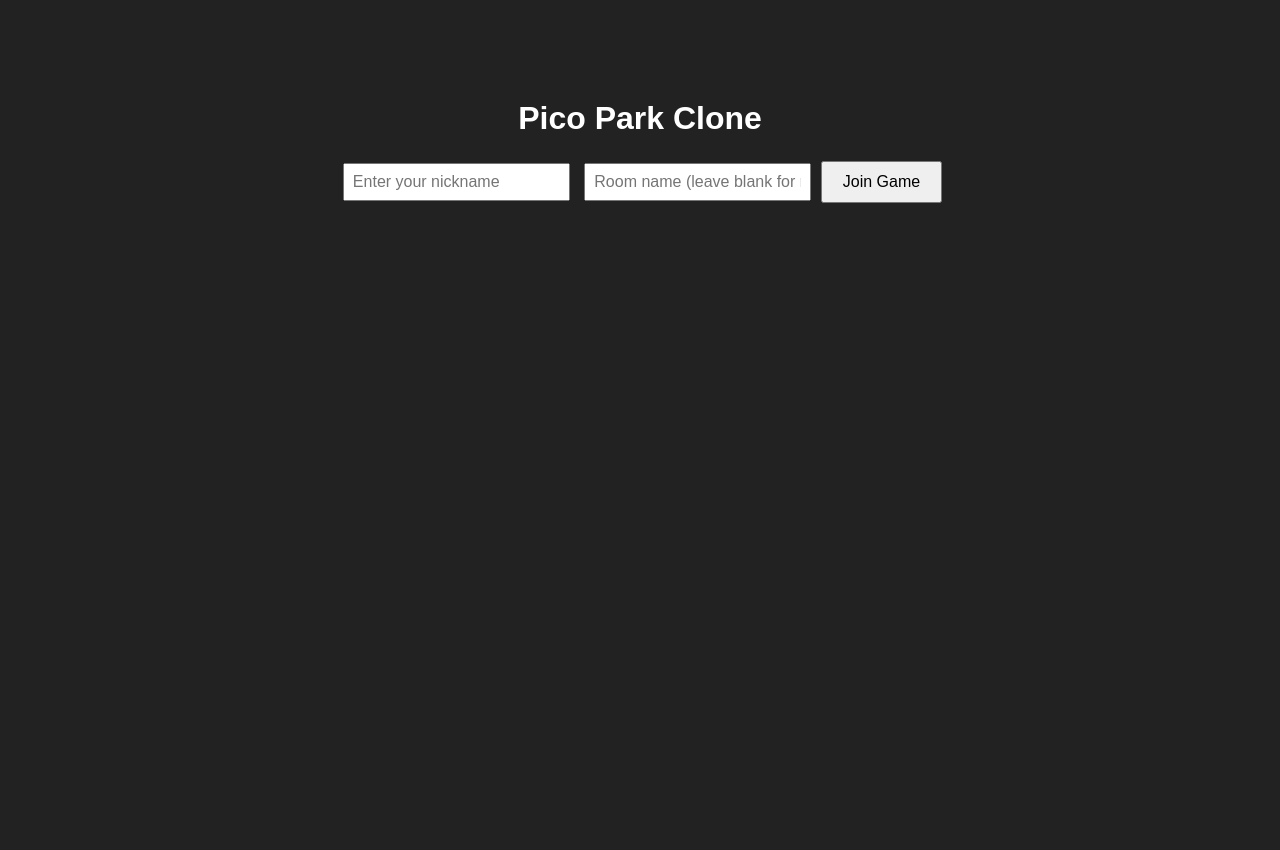
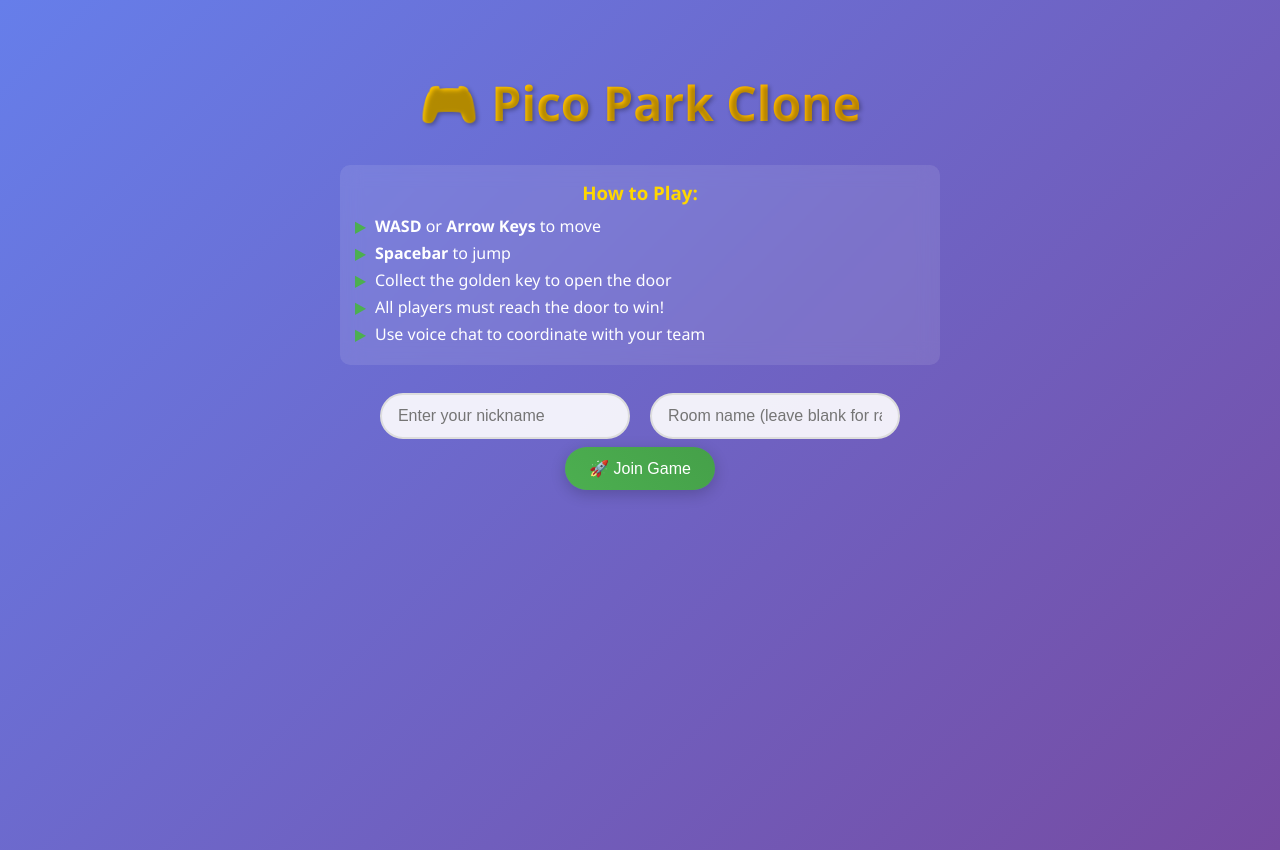
Before and after one commit to Kashyap-Roy/KR-Projects, a Flask app: page / in a window 1280 px wide. Before the commit the page ends 203 px from the top, so only its background shows below. Run offline with Flask 3, Linux system fonts and the light colour scheme; some libraries are stand-ins or nearby versions.

Commit message:
Major game improvements

```diff
--- a/app.py
+++ b/app.py
@@ -79,49 +79,73 @@ def handle_move(data):
         return
     player = rooms[room]['players'][request.sid]
     state = rooms[room]
+
     # Update player velocity based on input
     player['vx'] = data.get('vx', 0)
     if data.get('jump') and player['on_ground']:
-        player['vy'] = -12
+        player['vy'] = -15  # Increased jump power
         player['on_ground'] = False
+
+    # Better physics with air resistance
+    if not player['on_ground']:
+        player['vx'] *= 0.95  # Air resistance
+
     # Simple physics
     player['x'] += player['vx']
-    player['vy'] += 0.7  # gravity
-    player['y'] += player['vy']
-    # Platform collision
+    player['vy'] += 0.8  # Slightly stronger gravity
+
+    # Keep player in bounds
+    if player['x'] < 0:
+        player['x'] = 0
+        player['vx'] = 0
+    elif player['x'] > 760:  # 800 - 40 (player width)
+        player['x'] = 760
+        player['vx'] = 0
+
+    # Platform collision with better detection
     player['on_ground'] = False
     for plat in state['platforms']:
-        if (player['x'] + 40 > plat['x'] and player['x'] < plat['x'] + plat['width'] and
-            player['y'] + 40 >= plat['y'] and player['y'] + 40 - player['vy'] < plat['y']):
+        # Check if player is above platform and falling
+        if (player['x'] + 40 > plat['x'] and
+            player['x'] < plat['x'] + plat['width'] and
+            player['y'] + 40 >= plat['y'] and
+            player['y'] + 40 - player['vy'] < plat['y']):
+
             player['y'] = plat['y'] - 40
             player['vy'] = 0
             player['on_ground'] = True
-    # Key collection
+            break
+
+    # Key collection with better collision
     key = state['key']
-    if not key['collected'] and abs(player['x'] - key['x']) < 40 and abs(player['y'] - key['y']) < 40:
+    if not key['collected'] and abs(player['x'] - key['x']) < 30 and abs(player['y'] - key['y']) < 30:
         key['collected'] = True
+        key['collectedBy'] = request.sid  # Track who collected it
         state['key_collected'] = True
         state['door']['open'] = True
         state['door_open'] = True
-    # Door check
+
+    # Door check with better collision
     door = state['door']
-    if door['open'] and abs(player['x'] - door['x']) < 40 and abs(player['y'] - door['y']) < 60:
+    if door['open'] and abs(player['x'] - door['x']) < 30 and abs(player['y'] - door['y']) < 60:
         state['at_door'].add(request.sid)
     else:
         state['at_door'].discard(request.sid)
+
     # Win check
     if door['open'] and len(state['at_door']) == len(state['players']) and len(state['players']) > 0:
         emit('win', {}, room=room)
-        # Reset game state for replay
+        # Reset game state for replay with new level
         platforms = generate_platforms()
         key_plat = get_random_platform(platforms)
         door_plat = get_random_platform(platforms)
-        state['key'] = {'x': key_plat['x'] + key_plat['width']//2 - 15, 'y': key_plat['y'] - 30, 'collected': False}
+        state['key'] = {'x': key_plat['x'] + key_plat['width']//2 - 15, 'y': key_plat['y'] - 30, 'collected': False, 'collectedBy': None}
         state['key_collected'] = False
         state['door'] = {'x': door_plat['x'] + door_plat['width']//2 - 20, 'y': door_plat['y'] - 60, 'open': False}
         state['door_open'] = False
         state['at_door'] = set()
         state['platforms'] = platforms
+
     send_game_state(room)
 
 @socketio.on('disconnect')
--- a/static/game.js
+++ b/static/game.js
@@ -14,44 +14,244 @@ let key = null;
 let door = null;
 let win = false;
 let platforms = [];
+let particles = [];
+let gameTime = 0;
 
 const canvas = document.getElementById('gameCanvas');
 const ctx = canvas.getContext('2d');
 
+// Player sprites and animations
+const playerSprites = {
+    idle: { frames: 4, speed: 0.1 },
+    walk: { frames: 6, speed: 0.15 },
+    jump: { frames: 2, speed: 0.1 }
+};
+
+function drawPlayer(player, isMe = false) {
+    const spriteSize = 32;
+    const scale = 1.5;
+
+    // Determine animation state
+    let animState = 'idle';
+    if (!player.on_ground) animState = 'jump';
+    else if (Math.abs(player.vx) > 0.1) animState = 'walk';
+
+    const anim = playerSprites[animState];
+    const frame = Math.floor(gameTime * anim.speed) % anim.frames;
+
+    // Draw player body with better graphics
+    ctx.save();
+    ctx.translate(player.x + 20, player.y + 20);
+
+    // Flip sprite based on direction
+    if (player.vx < 0) ctx.scale(-1, 1);
+
+    // Draw shadow
+    ctx.fillStyle = 'rgba(0,0,0,0.3)';
+    ctx.fillRect(-15, 15, 30, 8);
+
+    // Draw body
+    ctx.fillStyle = player.color;
+    ctx.fillRect(-12, -12, 24, 24);
+
+    // Draw eyes
+    ctx.fillStyle = '#fff';
+    ctx.fillRect(-8, -8, 4, 4);
+    ctx.fillRect(4, -8, 4, 4);
+    ctx.fillStyle = '#000';
+    ctx.fillRect(-6, -6, 2, 2);
+    ctx.fillRect(6, -6, 2, 2);
+
+    // Draw mouth
+    if (animState === 'walk') {
+        ctx.fillStyle = '#000';
+        ctx.fillRect(-4, 2, 8, 2);
+    }
+
+    // Highlight for current player
+    if (isMe) {
+        ctx.strokeStyle = '#fff';
+        ctx.lineWidth = 2;
+        ctx.strokeRect(-15, -15, 30, 30);
+    }
+
+    ctx.restore();
+
+    // Draw nickname
+    ctx.fillStyle = '#fff';
+    ctx.font = 'bold 14px Arial';
+    ctx.textAlign = 'center';
+    ctx.fillText(player.nickname, player.x + 20, player.y - 10);
+
+    // Draw key indicator
+    if (key && key.collected && key.collectedBy === player.sid) {
+        ctx.fillStyle = '#FFD700';
+        ctx.fillRect(player.x + 25, player.y - 5, 8, 8);
+    }
+}
+
+function drawPlatform(platform) {
+    // Draw platform with gradient and border
+    const gradient = ctx.createLinearGradient(platform.x, platform.y, platform.x, platform.y + platform.height);
+    gradient.addColorStop(0, '#666');
+    gradient.addColorStop(1, '#444');
+
+    ctx.fillStyle = gradient;
+    ctx.fillRect(platform.x, platform.y, platform.width, platform.height);
+
+    // Draw border
+    ctx.strokeStyle = '#333';
+    ctx.lineWidth = 2;
+    ctx.strokeRect(platform.x, platform.y, platform.width, platform.height);
+
+    // Draw platform texture
+    ctx.fillStyle = 'rgba(255,255,255,0.1)';
+    for (let i = 0; i < platform.width; i += 20) {
+        ctx.fillRect(platform.x + i, platform.y + 5, 15, 2);
+    }
+}
+
+function drawKey() {
+    if (key && !key.collected) {
+        // Draw key with glow effect
+        ctx.save();
+        ctx.shadowColor = '#FFD700';
+        ctx.shadowBlur = 10;
+
+        // Key body
+        ctx.fillStyle = '#FFD700';
+        ctx.fillRect(key.x + 5, key.y + 10, 20, 10);
+
+        // Key head
+        ctx.beginPath();
+        ctx.arc(key.x + 15, key.y + 15, 8, 0, Math.PI * 2);
+        ctx.fill();
+
+        // Key teeth
+        ctx.fillStyle = '#B8860B';
+        ctx.fillRect(key.x + 8, key.y + 12, 3, 6);
+        ctx.fillRect(key.x + 12, key.y + 12, 3, 6);
+
+        ctx.restore();
+
+        // Floating animation
+        key.y += Math.sin(gameTime * 0.005) * 0.5;
+    }
+}
+
+function drawDoor() {
+    if (door && door.open) {
+        // Draw door with better graphics
+        ctx.fillStyle = '#8B4513';
+        ctx.fillRect(door.x, door.y, 40, 60);
+
+        // Door frame
+        ctx.strokeStyle = '#654321';
+        ctx.lineWidth = 3;
+        ctx.strokeRect(door.x, door.y, 40, 60);
+
+        // Door knob
+        ctx.fillStyle = '#FFD700';
+        ctx.beginPath();
+        ctx.arc(door.x + 30, door.y + 30, 5, 0, Math.PI * 2);
+        ctx.fill();
+
+        // Glow effect
+        ctx.shadowColor = '#00FF00';
+        ctx.shadowBlur = 15;
+        ctx.fillStyle = 'rgba(0,255,0,0.3)';
+        ctx.fillRect(door.x - 10, door.y - 10, 60, 80);
+        ctx.shadowBlur = 0;
+    }
+}
+
+function createParticle(x, y, color, vx, vy) {
+    particles.push({
+        x, y, vx, vy,
+        life: 1.0,
+        color: color
+    });
+}
+
+function updateParticles() {
+    for (let i = particles.length - 1; i >= 0; i--) {
+        const p = particles[i];
+        p.x += p.vx;
+        p.y += p.vy;
+        p.vy += 0.1; // gravity
+        p.life -= 0.02;
+
+        if (p.life <= 0) {
+            particles.splice(i, 1);
+        }
+    }
+}
+
+function drawParticles() {
+    particles.forEach(p => {
+        ctx.save();
+        ctx.globalAlpha = p.life;
+        ctx.fillStyle = p.color;
+        ctx.fillRect(p.x, p.y, 4, 4);
+        ctx.restore();
+    });
+}
+
 function drawGame() {
-    ctx.clearRect(0, 0, canvas.width, canvas.height);
+    gameTime += 1;
+
+    // Clear with gradient background
+    const gradient = ctx.createLinearGradient(0, 0, 0, canvas.height);
+    gradient.addColorStop(0, '#87CEEB');
+    gradient.addColorStop(1, '#98FB98');
+    ctx.fillStyle = gradient;
+    ctx.fillRect(0, 0, canvas.width, canvas.height);
+
+    // Draw clouds
+    ctx.fillStyle = 'rgba(255,255,255,0.7)';
+    for (let i = 0; i < 3; i++) {
+        const x = (gameTime * 0.1 + i * 300) % (canvas.width + 100) - 50;
+        ctx.beginPath();
+        ctx.arc(x, 50 + i * 30, 30, 0, Math.PI * 2);
+        ctx.arc(x + 25, 50 + i * 30, 25, 0, Math.PI * 2);
+        ctx.arc(x + 50, 50 + i * 30, 20, 0, Math.PI * 2);
+        ctx.fill();
+    }
+
     // Draw platforms
-    ctx.fillStyle = '#888';
-    for (const plat of platforms) {
-        ctx.fillRect(plat.x, plat.y, plat.width, plat.height);
-    }
+    platforms.forEach(drawPlatform);
+
     // Draw key
-    if (key && !key.collected) {
-        ctx.fillStyle = '#FFD700';
-        ctx.fillRect(key.x, key.y, 30, 30);
-        ctx.strokeStyle = '#B8860B';
-        ctx.strokeRect(key.x, key.y, 30, 30);
-    }
+    drawKey();
+
     // Draw door
-    if (door && door.open) {
-        ctx.fillStyle = '#964B00';
-        ctx.fillRect(door.x, door.y, 40, 60);
-        ctx.fillStyle = '#fff';
-        ctx.fillRect(door.x + 28, door.y + 25, 8, 8); // knob
-    }
+    drawDoor();
+
+    // Update and draw particles
+    updateParticles();
+    drawParticles();
+
     // Draw players
-    for (const p of players) {
-        ctx.fillStyle = p.color;
-        ctx.fillRect(p.x, p.y, 40, 40);
-        ctx.fillStyle = '#fff';
-        ctx.font = '16px Arial';
-        ctx.fillText(p.nickname, p.x, p.y - 5);
-    }
-    // Win message
+    players.forEach(player => {
+        drawPlayer(player, player.sid === socket.id);
+    });
+
+    // Win message with animation
     if (win) {
-        ctx.fillStyle = '#0f0';
-        ctx.font = '48px Arial';
-        ctx.fillText('You Win!', 300, 300);
+        ctx.save();
+        ctx.globalAlpha = 0.8;
+        ctx.fillStyle = '#000';
+        ctx.fillRect(0, 0, canvas.width, canvas.height);
+        ctx.globalAlpha = 1;
+
+        ctx.fillStyle = '#00FF00';
+        ctx.font = 'bold 48px Arial';
+        ctx.textAlign = 'center';
+        ctx.fillText('🎉 YOU WIN! 🎉', canvas.width/2, canvas.height/2);
+
+        ctx.font = '24px Arial';
+        ctx.fillText('Level Complete!', canvas.width/2, canvas.height/2 + 40);
+        ctx.restore();
     }
 }
 
@@ -61,6 +261,15 @@ function sendMove() {
     if (keys['ArrowLeft'] || keys['a']) vx -= 5;
     if (keys['ArrowRight'] || keys['d']) vx += 5;
     let jump = !!keys[' '];
+
+    // Create particles when jumping
+    if (jump && !keys['jumped']) {
+        createParticle(100, 500, '#fff', -2, -3);
+        createParticle(100, 500, '#fff', 2, -3);
+        keys['jumped'] = true;
+    }
+    if (!jump) keys['jumped'] = false;
+
     socket.emit('move', { room: myRoom, vx, jump });
 }
 
@@ -100,7 +309,17 @@ socket.on('game_state', state => {
 socket.on('win', () => {
     win = true;
     drawGame();
-    setTimeout(() => { win = false; }, 2000);
+    // Create celebration particles
+    for (let i = 0; i < 20; i++) {
+        createParticle(
+            Math.random() * canvas.width,
+            Math.random() * canvas.height,
+            ['#FFD700', '#FF6B6B', '#4ECDC4', '#45B7D1'][Math.floor(Math.random() * 4)],
+            (Math.random() - 0.5) * 10,
+            (Math.random() - 0.5) * 10
+        );
+    }
+    setTimeout(() => { win = false; }, 3000);
 });
 
 // Redraw at 60 FPS for smoothness
--- a/static/styles.css
+++ b/static/styles.css
@@ -1,7 +1,163 @@
-body { font-family: Arial, sans-serif; background: #222; color: #fff; margin: 0; padding: 0; }
-#lobby { text-align: center; margin-top: 100px; }
-#game { text-align: center; }
-#gameCanvas { background: #333; border: 2px solid #fff; margin-top: 20px; }
-#voice-controls { margin-top: 10px; }
-button { padding: 10px 20px; font-size: 16px; }
-input { padding: 8px; font-size: 16px; margin: 5px; }
+* {
+    margin: 0;
+    padding: 0;
+    box-sizing: border-box;
+}
+
+body {
+    font-family: 'Segoe UI', Tahoma, Geneva, Verdana, sans-serif;
+    background: linear-gradient(135deg, #667eea 0%, #764ba2 100%);
+    color: #fff;
+    min-height: 100vh;
+    overflow-x: hidden;
+}
+
+#lobby {
+    text-align: center;
+    margin-top: 50px;
+    padding: 20px;
+}
+
+#lobby h1 {
+    font-size: 3rem;
+    margin-bottom: 30px;
+    text-shadow: 2px 2px 4px rgba(0,0,0,0.3);
+    background: linear-gradient(45deg, #FFD700, #FFA500);
+    -webkit-background-clip: text;
+    -webkit-text-fill-color: transparent;
+    background-clip: text;
+}
+
+#game {
+    text-align: center;
+    padding: 20px;
+}
+
+#gameCanvas {
+    background: linear-gradient(to bottom, #87CEEB, #98FB98);
+    border: 3px solid #fff;
+    border-radius: 10px;
+    box-shadow: 0 10px 30px rgba(0,0,0,0.3);
+    margin-top: 20px;
+}
+
+#voice-controls {
+    margin-top: 20px;
+    display: flex;
+    justify-content: center;
+    align-items: center;
+    gap: 15px;
+}
+
+button {
+    padding: 12px 24px;
+    font-size: 16px;
+    background: linear-gradient(45deg, #4CAF50, #45a049);
+    color: white;
+    border: none;
+    border-radius: 25px;
+    cursor: pointer;
+    transition: all 0.3s ease;
+    box-shadow: 0 4px 15px rgba(0,0,0,0.2);
+}
+
+button:hover {
+    transform: translateY(-2px);
+    box-shadow: 0 6px 20px rgba(0,0,0,0.3);
+    background: linear-gradient(45deg, #45a049, #4CAF50);
+}
+
+button:active {
+    transform: translateY(0);
+}
+
+input {
+    padding: 12px 16px;
+    font-size: 16px;
+    border: 2px solid #ddd;
+    border-radius: 25px;
+    margin: 8px;
+    width: 250px;
+    transition: all 0.3s ease;
+    background: rgba(255,255,255,0.9);
+}
+
+input:focus {
+    outline: none;
+    border-color: #4CAF50;
+    box-shadow: 0 0 10px rgba(76,175,80,0.3);
+    transform: scale(1.02);
+}
+
+#voiceStatus {
+    background: rgba(255,255,255,0.1);
+    padding: 8px 16px;
+    border-radius: 20px;
+    font-weight: bold;
+    backdrop-filter: blur(10px);
+}
+
+/* Responsive design */
+@media (max-width: 768px) {
+    #lobby h1 {
+        font-size: 2rem;
+    }
+
+    input {
+        width: 200px;
+    }
+
+    #gameCanvas {
+        width: 100%;
+        max-width: 800px;
+        height: auto;
+    }
+}
+
+/* Loading animation */
+.loading {
+    display: inline-block;
+    width: 20px;
+    height: 20px;
+    border: 3px solid rgba(255,255,255,.3);
+    border-radius: 50%;
+    border-top-color: #fff;
+    animation: spin 1s ease-in-out infinite;
+}
+
+@keyframes spin {
+    to { transform: rotate(360deg); }
+}
+
+/* Game instructions */
+.instructions {
+    background: rgba(255,255,255,0.1);
+    padding: 15px;
+    border-radius: 10px;
+    margin: 20px auto;
+    max-width: 600px;
+    backdrop-filter: blur(10px);
+}
+
+.instructions h3 {
+    margin-bottom: 10px;
+    color: #FFD700;
+}
+
+.instructions ul {
+    text-align: left;
+    list-style: none;
+}
+
+.instructions li {
+    margin: 5px 0;
+    padding-left: 20px;
+    position: relative;
+}
+
+.instructions li:before {
+    content: "▶";
+    position: absolute;
+    left: 0;
+    color: #4CAF50;
+}
--- a/templates/index.html
+++ b/templates/index.html
@@ -3,23 +3,40 @@
 <head>
     <meta charset="UTF-8">
     <meta name="viewport" content="width=device-width, initial-scale=1.0">
-    <title>Pico Park Clone</title>
+    <title>Pico Park Clone - Multiplayer Platformer</title>
     <link rel="stylesheet" href="/static/styles.css">
 </head>
 <body>
     <div id="lobby">
-        <h1>Pico Park Clone</h1>
-        <input type="text" id="nickname" placeholder="Enter your nickname">
-        <input type="text" id="room" placeholder="Room name (leave blank for random)">
-        <button id="joinBtn" type="button">Join Game</button>
+        <h1>🎮 Pico Park Clone</h1>
+        <div class="instructions">
+            <h3>How to Play:</h3>
+            <ul>
+                <li><strong>WASD</strong> or <strong>Arrow Keys</strong> to move</li>
+                <li><strong>Spacebar</strong> to jump</li>
+                <li>Collect the golden key to open the door</li>
+                <li>All players must reach the door to win!</li>
+                <li>Use voice chat to coordinate with your team</li>
+            </ul>
+        </div>
+        <input type="text" id="nickname" placeholder="Enter your nickname" maxlength="15">
+        <input type="text" id="room" placeholder="Room name (leave blank for random)" maxlength="20">
+        <br>
+        <button id="joinBtn" type="button">🚀 Join Game</button>
     </div>
+
     <div id="game" style="display:none;">
         <canvas id="gameCanvas" width="800" height="600"></canvas>
         <div id="voice-controls">
-            <button id="muteBtn" type="button">Mute</button>
+            <button id="muteBtn" type="button">🎤 Mute</button>
             <span id="voiceStatus">Voice: On</span>
         </div>
+        <div class="instructions">
+            <h3>🎯 Objective:</h3>
+            <p>Work together with your team! One player needs to collect the key, then everyone must reach the glowing door to complete the level.</p>
+        </div>
     </div>
+
     <script src="https://cdn.socket.io/4.7.4/socket.io.min.js"></script>
     <script src="/static/game.js"></script>
     <script src="/static/voice.js"></script>
```
